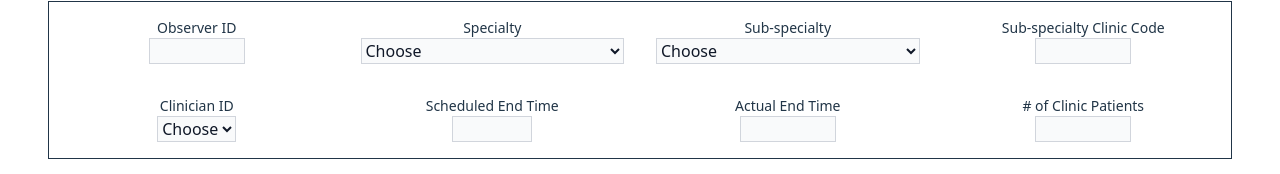
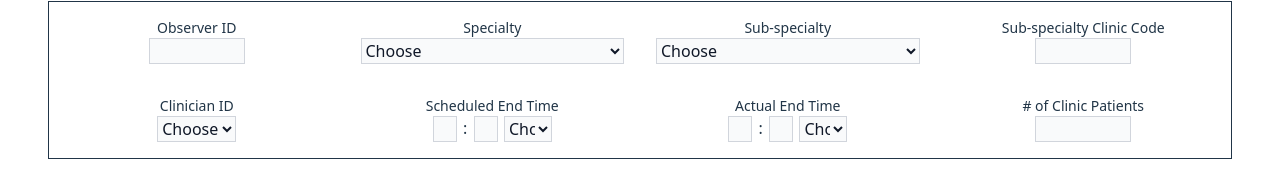
Before and after one commit to AlexBulloso/avt_data_collector, a React (Vite) app: page / in a window 1280 px wide. Shown: the part 172-346 px from the top of the page. Built offline with nearby package versions, Linux system fonts and the light colour scheme.

Commit message:
Change time recording to be more specific

```diff
--- a/src/components/clinicGroup.jsx
+++ b/src/components/clinicGroup.jsx
@@ -163,32 +163,90 @@ const ClinicGroup = ({ clinicData, updateClinicData }) => {
 
       <div className="flex-1/4 flex flex-col p-4 justify-center align-middle items-center">
         <label className="text-sm">Scheduled End Time</label>
+        <div className="flex flex-row">
           <input
-          pattern="^\d{2}:\d{2}$"
-          title="Input must be in format HH:MM (24-hour)"
             type="text"
-          value={clinicData.scheduledClinicEndTime}
-          id="scheduledClinicEndTime"
+            value={clinicData.scheduledClinicEndTimeHr}
+            id="scheduledClinicEndTimeHr"
             onChange={(e) =>
-            updateClinicData("scheduledClinicEndTime", e.target.value)
+              updateClinicData("scheduledClinicEndTimeHr", e.target.value)
             }
-          className="w-[5rem] justify-center align-middle items-center bg-gray-50 border border-gray-300 text-gray-900"
+            className="w-[1.5rem] mr-[0.4rem] justify-center align-middle items-center bg-gray-50 border border-gray-300 text-gray-900"
           ></input>
+          {":"}
+          <input
+            type="text"
+            value={clinicData.scheduledClinicEndTimeMin}
+            id="scheduledClinicEndTimeMin"
+            onChange={(e) =>
+              updateClinicData("scheduledClinicEndTimeMin", e.target.value)
+            }
+            className="w-[1.5rem] ml-[0.4rem] mr-[0.4rem] justify-center align-middle items-center bg-gray-50 border border-gray-300 text-gray-900"
+          ></input>
+          <select
+            className="w-[3rem] justify-center align-middle items-center bg-gray-50 border border-gray-300 text-gray-900"
+            value={clinicData.scheduledClinicEndTimeM}
+            onChange={(e) => {
+              updateClinicData("scheduledClinicEndTimeM", e.target.value);
+              // setSpecialty(e.target.value);
+              // setSubSpec("");
+            }}
+          >
+            <option value="" disabled>
+              Choose
+            </option>
+            <option key={"AM"} value={"AM"}>
+              {"AM"}
+            </option>
+            <option key={"PM"} value={"PM"}>
+              {"PM"}
+            </option>
+          </select>
+        </div>
       </div>
 
       <div className="flex-1/4 flex flex-col p-4 justify-center align-middle items-center">
         <label className="text-sm">Actual End Time</label>
+        <div className="flex flex-row">
           <input
-          pattern="^\d{2}:\d{2}$"
-          title="Input must be in format HH:MM (24-hour)"
             type="text"
-          value={clinicData.actualClinicEndTime}
-          id="actualClinicEndTime"
+            value={clinicData.actualClinicEndTimeHr}
+            id="actualClinicEndTimeHr"
             onChange={(e) =>
-            updateClinicData("actualClinicEndTime", e.target.value)
+              updateClinicData("actualClinicEndTimeHr", e.target.value)
             }
-          className="w-[6rem] justify-center align-middle items-center bg-gray-50 border border-gray-300 text-gray-900"
+            className="w-[1.5rem] mr-[0.4rem] justify-center align-middle items-center bg-gray-50 border border-gray-300 text-gray-900"
           ></input>
+          {":"}
+          <input
+            type="text"
+            value={clinicData.actualClinicEndTimeMin}
+            id="actualClinicEndTimeMin"
+            onChange={(e) =>
+              updateClinicData("actualClinicEndTimeMin", e.target.value)
+            }
+            className="w-[1.5rem] ml-[0.4rem] mr-[0.4rem] justify-center align-middle items-center bg-gray-50 border border-gray-300 text-gray-900"
+          ></input>
+          <select
+            className="w-[3rem] justify-center align-middle items-center bg-gray-50 border border-gray-300 text-gray-900"
+            value={clinicData.actualClinicEndTimeM}
+            onChange={(e) => {
+              updateClinicData("actualClinicEndTimeM", e.target.value);
+              // setSpecialty(e.target.value);
+              // setSubSpec("");
+            }}
+          >
+            <option value="" disabled>
+              Choose
+            </option>
+            <option key={"AM"} value={"AM"}>
+              {"AM"}
+            </option>
+            <option key={"PM"} value={"PM"}>
+              {"PM"}
+            </option>
+          </select>
+        </div>
       </div>
 
       <div className="flex-1/4 flex flex-col p-4 justify-center align-middle items-center">
--- a/src/components/timerManager.jsx
+++ b/src/components/timerManager.jsx
@@ -12,8 +12,12 @@ const TimerManager = () => {
     subspec: "",
     clinicCode: "",
     clinicianID: "",
-    scheduledClinicEndTime: "",
-    actualClinicEndTime: "",
+    scheduledClinicEndTimeHr: "",
+    scheduledClinicEndTimeMin: "",
+    scheduledClinicEndTimeM: "",
+    actualClinicEndTimeHr: "",
+    actualClinicEndTimeMin: "",
+    actualClinicEndTimeM: "",
     numPatientsSeen: "",
   });
 
@@ -32,14 +36,40 @@ const TimerManager = () => {
   );
 
   const exportCSV = () => {
+    const excludeClinicEndTimes = [
+      "scheduledClinicEndTimeHr",
+      "scheduledClinicEndTimeMin",
+      "scheduledClinicEndTimeM",
+      "actualClinicEndTimeHr",
+      "actualClinicEndTimeMin",
+      "actualClinicEndTimeM",
+    ];
+
     const cols = Array.from(
       new Set(Object.values(allTimeData).flatMap((g) => Object.keys(g)))
-    );
+    ).filter((col) => !excludeClinicEndTimes.includes(col));
 
-    var csv = "Patient," + cols.join(",") + "\n";
+    var csv =
+      "Patient," +
+      cols.join(",") +
+      ",scheduledClinicEndTime,actualClinicEndTime\n";
+
     for (const [patientId, col] of Object.entries(allTimeData)) {
       const row = [patientId, ...cols.map((r) => col[r] ?? 0)];
-      csv += row.join(",") + "\n";
+      const scheduledClinicEndTime =
+        (col.scheduledClinicEndTimeHr ?? "00").toString() +
+        ":" +
+        (col.scheduledClinicEndTimeMin ?? "00").toString() +
+        (col.scheduledClinicEndTimeM ?? "");
+
+      const actualClinicEndTime =
+        (col.actualClinicEndTimeHr ?? "00").toString() +
+        ":" +
+        (col.actualClinicEndTimeMin ?? "00").toString() +
+        (col.actualClinicEndTimeM ?? "");
+
+      csv +=
+        row.join(",") + `,${scheduledClinicEndTime},${actualClinicEndTime}\n`;
     }
     console.log(csv);
     const saveDate = new Date().toISOString().split(":").join("-");
```
Lines whose indentation alone changed are shown as unchanged.
